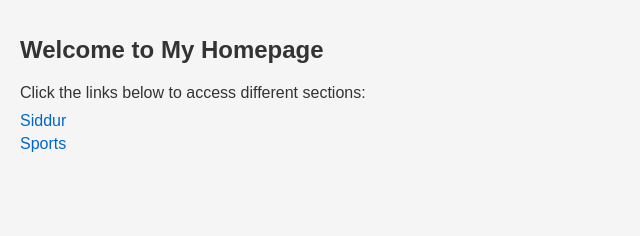
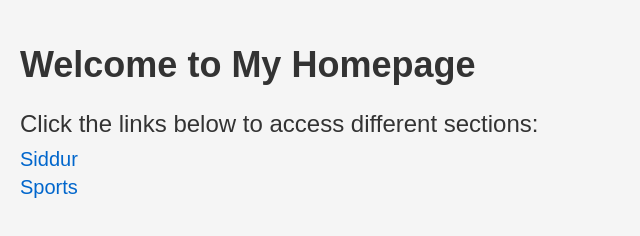
Before and after one commit to KiraKlay/KiraKlay.github.io, a plain HTML site: page index.html in a window 1280 px wide. Shown: the whole page, without its empty margins (0-640 px from the left). Drawn offline with Linux system fonts and the light colour scheme.

Commit message:
made fonts bigger

```diff
--- a/index.html
+++ b/index.html
@@ -9,15 +9,17 @@
       padding: 20px;
       background-color: #f5f5f5;
       color: #333;
+      font-size: 18px;
     }
 
     h1 {
-      font-size: 24px;
+      font-size: 36px;
       margin-bottom: 20px;
     }
 
     p {
       margin-bottom: 10px;
+      font-size: 24px;
     }
 
     ul {
@@ -28,11 +30,13 @@
 
     li {
       margin-bottom: 5px;
+      font-size: 20px;
     }
 
     a {
       color: #0066cc;
       text-decoration: none;
+      font-size: 20px;
     }
 
     a:hover {
```
